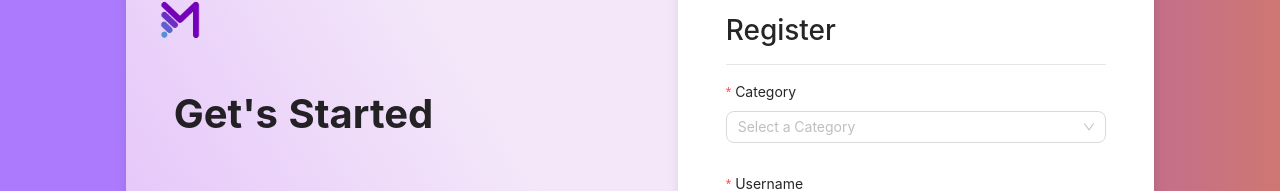
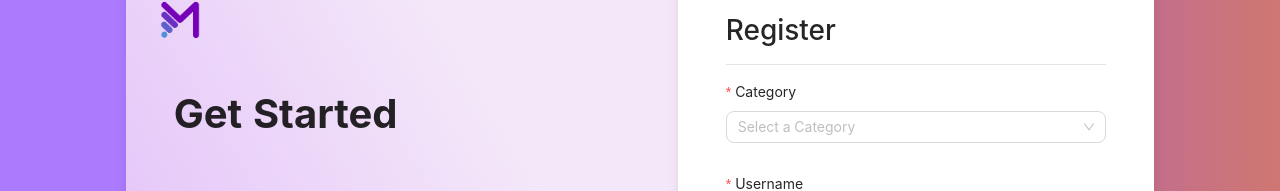
Before and after one commit to MyCruit/MyCruit, a React (Create React App) app in the folder client/: page /register in a window 1280 px wide. Shown: the part 102-293 px from the top of the page. Built offline with nearby package versions, Linux system fonts and the light colour scheme; no server answers.

Commit message:
ab to khatam ho jaa

```diff
--- a/client/src/users/admin/StudentList.js
+++ b/client/src/users/admin/StudentList.js
@@ -3,7 +3,6 @@ import DefaultLayout from "../../component/DefaultLayout";
 import { useDispatch, useSelector } from "react-redux";
 import { Table } from "antd";
 import { Link } from "react-router-dom";
-// import { BsEyeFill } from "react-icons/bs";
 import { MdDelete, MdRemoveRedEye } from "react-icons/md";
 
 function StudentList() {
--- a/client/src/users/pages/Register.js
+++ b/client/src/users/pages/Register.js
@@ -21,7 +21,7 @@ function Register() {
       <Row justify="center">
         <Col className="authPic bs">
           <img className="authLogo m-4" src={logo}></img>
-          <h3 className="mb-5 mt-3 ml-5">Get's Started</h3>
+          <h3 className="mb-5 mt-3 ml-5">Get Started</h3>
           <div className="p-4 mr-4">
             <img src={registerPic}></img>
           </div>
```
